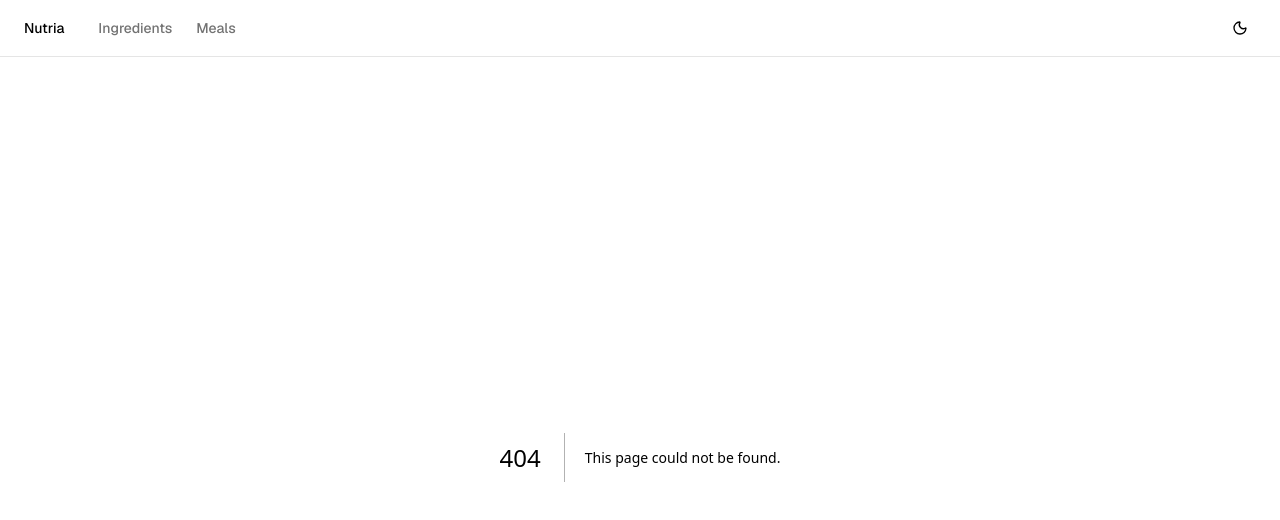
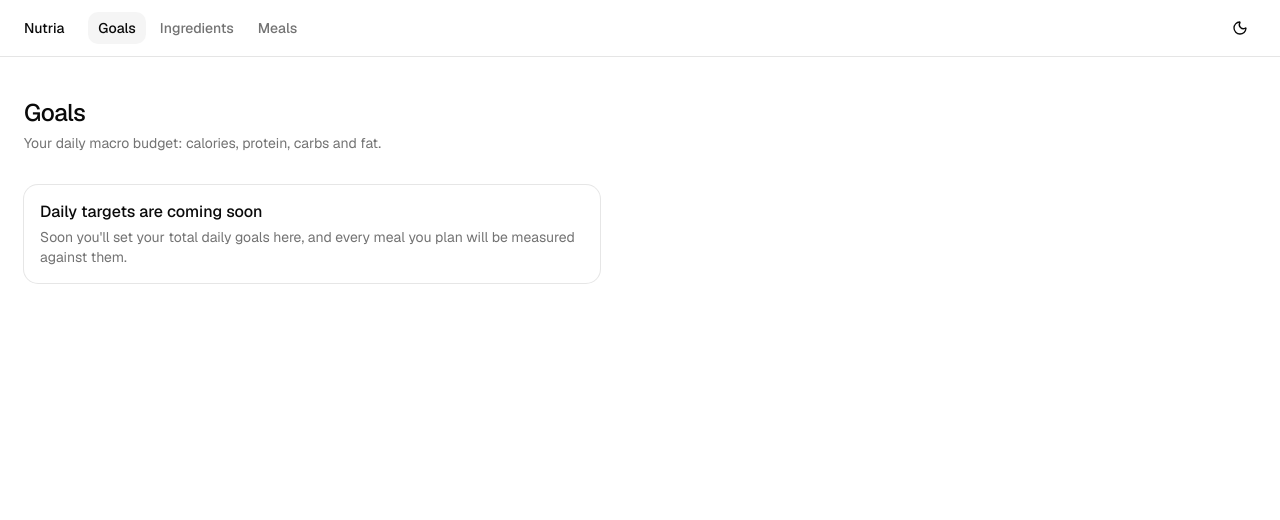
Before and after one commit to alvfdz/nutria, a Next.js app: page /goals in a window 1280 px wide. Before the commit this address had no page. Shown: the top 520 px of the page. Built offline with nearby package versions, Linux system fonts and the light colour scheme.

Commit message:
feat(goals): add placeholder page for goals

```diff
--- /dev/null
+++ b/src/app/goals/page.tsx
@@ -0,0 +1,44 @@
+import type { Metadata } from "next";
+
+import { PageContainer } from "@/components/page-container";
+import {
+  Card,
+  CardDescription,
+  CardHeader,
+  CardTitle,
+} from "@/components/ui/card";
+
+export const metadata: Metadata = {
+  title: "Goals",
+};
+
+/**
+ * Goals route. Placeholder until daily macro targets are configurable; the
+ * card marks the spot where the target setup will live.
+ */
+export default function GoalsPage() {
+  return (
+    <main className="flex-1">
+      <PageContainer className="py-10">
+        <header className="grid gap-1">
+          <h1 className="font-heading text-2xl font-medium tracking-tight">
+            Goals
+          </h1>
+          <p className="text-muted-foreground text-sm">
+            Your daily macro budget: calories, protein, carbs and fat.
+          </p>
+        </header>
+
+        <Card className="mt-8 max-w-xl">
+          <CardHeader>
+            <CardTitle>Daily targets are coming soon</CardTitle>
+            <CardDescription>
+              Soon you&apos;ll set your total daily goals here, and every meal
+              you plan will be measured against them.
+            </CardDescription>
+          </CardHeader>
+        </Card>
+      </PageContainer>
+    </main>
+  );
+}
--- a/src/components/app-nav.tsx
+++ b/src/components/app-nav.tsx
@@ -7,6 +7,7 @@ import { cn } from "cn";
 
 /** The top-level sections of the app, in the order they appear in the nav. */
 const sections = [
+  { href: "/goals", label: "Goals" },
   { href: "/ingredients", label: "Ingredients" },
   { href: "/meals", label: "Meals" },
 ] as const;
```
Also changed, not shown: 2 other files (tests, documents, lock files or other folders).
